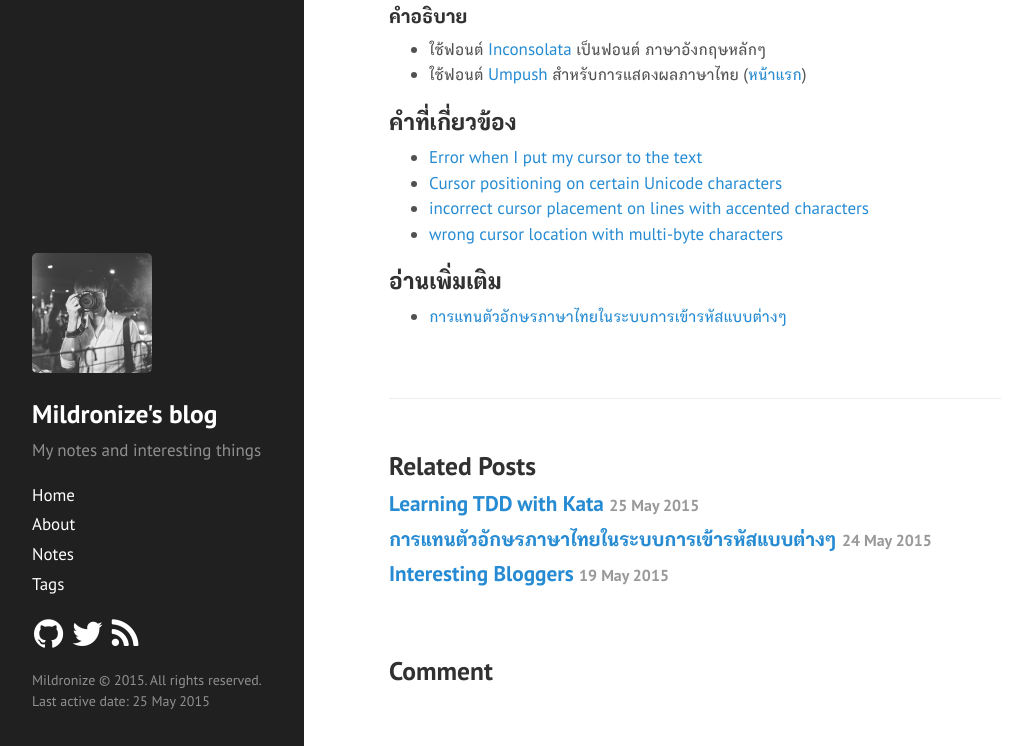
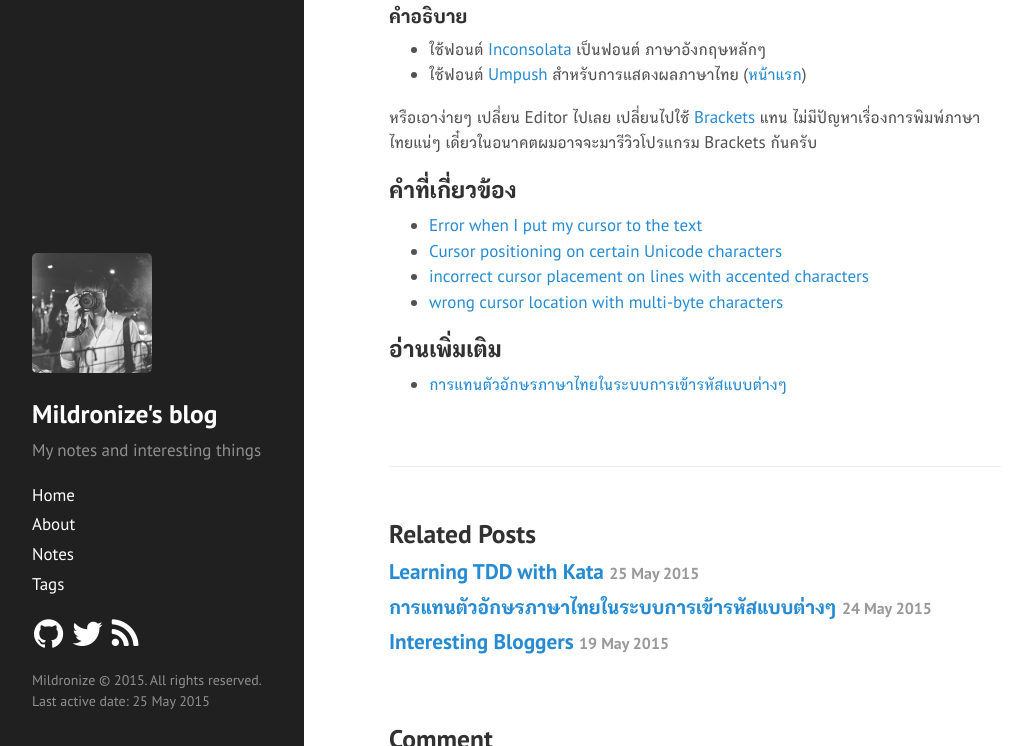
Before and after one commit to mildronize/blog-jekyll, a Jekyll site: the page built from _posts/2015-05-23-thai-typing-in-atom-editor.md, in a window 1280 px wide and 900 px high, scrolled down 1554 px, cut to the strip 154-900 px from the top of the window. Shown: the whole strip, without its empty margins (2-1012 px from the left). Built offline with Jekyll 4.4.1, drawn with Linux system fonts in a browser that asks for light colours; Markdown is read by kramdown in place of the engine named in the settings; comment, search, counter and statistics services are not loaded.

Commit message:
Update 2015-05-23-thai-typing-in-atom-editor.md

```diff
--- a/_posts/2015-05-23-thai-typing-in-atom-editor.md
+++ b/_posts/2015-05-23-thai-typing-in-atom-editor.md
@@ -42,6 +42,7 @@ language: th
 - ใช้ฟอนต์ [Inconsolata](http://levien.com/type/myfonts/inconsolata.html) เป็นฟอนต์ ภาษาอังกฤษหลักๆ
 - ใช้ฟอนต์ [Umpush](ftp://linux.thai.net/pub/thailinux/software/thai-ttf) สำหรับการแสดงผลภาษาไทย ([หน้าแรก](http://linux.thai.net/projects/thaifonts-scalable))
 
+หรือเอาง่ายๆ เปลี่ยน Editor ไปเลย เปลี่ยนไปใช้ [Brackets](http://brackets.io/) แทน ไม่มีปัญหาเรื่องการพิมพ์ภาษาไทยแน่ๆ  เดี๋ยวในอนาคตผมอาจจะมารีวิวโปรแกรม Brackets กันครับ
 
 ## คำที่เกี่ยวข้อง
 - [Error when I put my cursor to the text](https://github.com/atom/atom/issues/6413)
```
